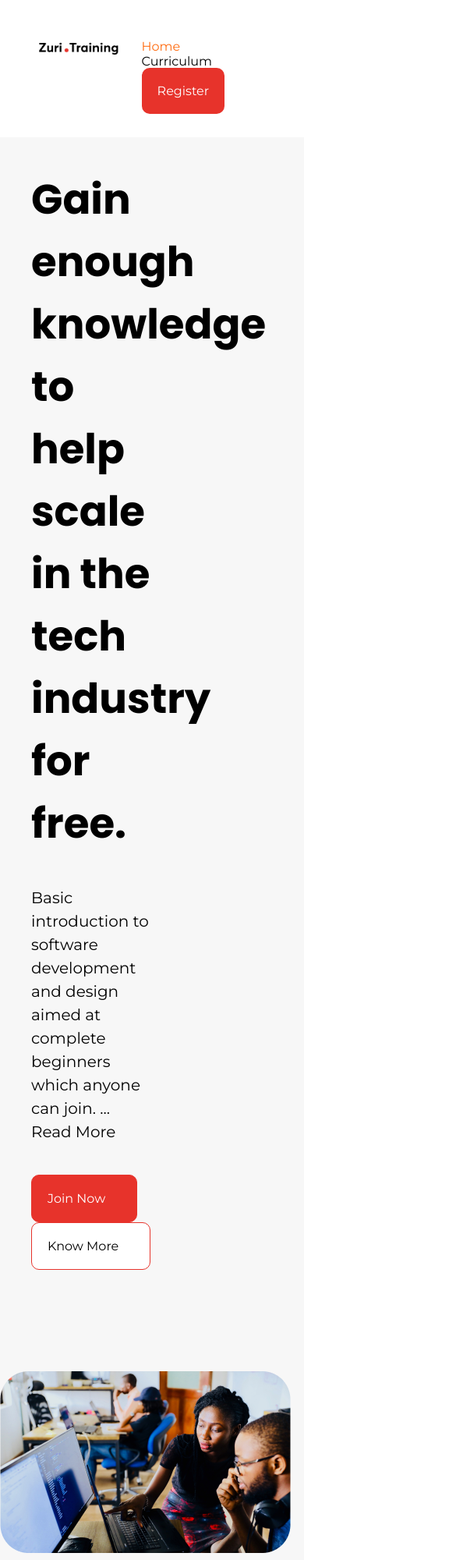
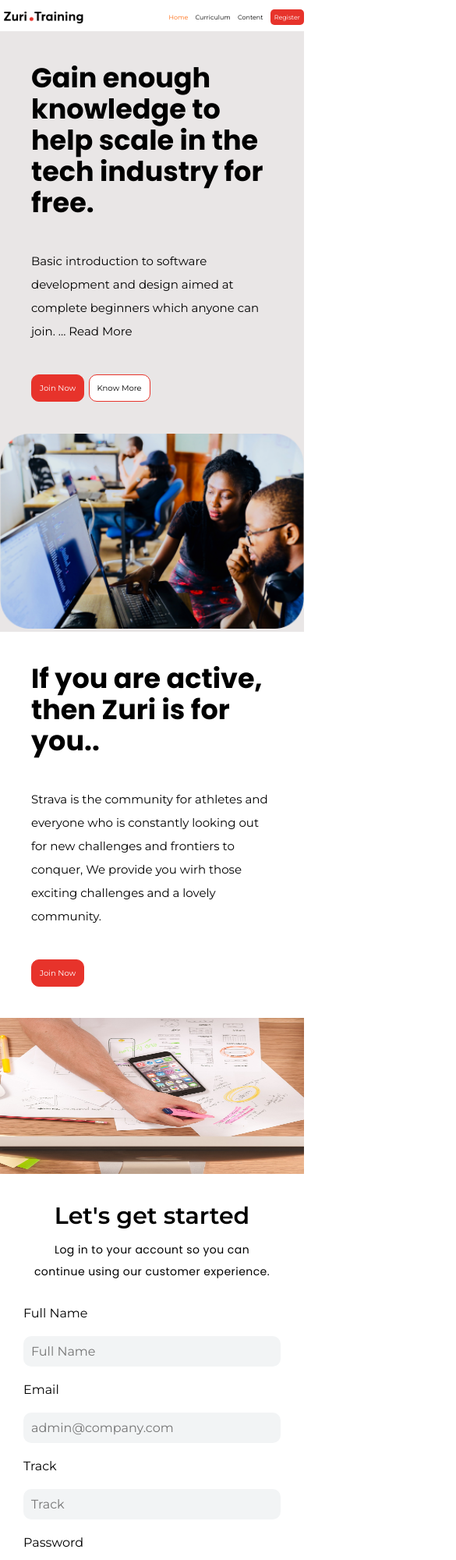
Before and after one commit to lekzikon/Team-Storm, a plain HTML site: page index.html in a window 390 px wide. Shown: the top 2000 px of the page at 78% size, 585 px wide, since content can reach past the window. Drawn offline with Linux system fonts and the light colour scheme.

Commit message:
responsive

```diff
--- a/index.html
+++ b/index.html
@@ -37,7 +37,6 @@
         </div>
     </div>
     </main>
-
     <main>
         <div class="bg-grey">
         <div class="section-one">
@@ -45,24 +44,26 @@
             <p>Strava is the community for athletes and everyone who is constantly looking out for new challenges and frontiers to conquer, We provide you wirh those exciting challenges and a lovely community.</p>
             <div class="buttons">
                 <button>Join Now</button>
+
             </div>
         </div>
-        <div class="aside-two">
+        <div class="aside section-two-img">
             <img src="images/section_two.png">
         </div>
     </div>
-</main>
-    <section>
+    </main>
+
+    <section class="bg-started">
         <img src="images/register-logo.png">
         <form>
-            <h1>Lets's get started</h1>
+            <h1>Let's get started</h1>
             <p>Log in to your account so you can continue using our customer experience.</p>
-            <label for="firstname">First Name</label>
-            <input type="text" placeholder="First Name">
-            <label for="lastname">Last Name</label>
-            <input type="text" placeholder="Last Name">
+            <label for="fullname">Full Name</label>
+            <input type="text" placeholder="Full Name">
             <label for="email">Email</label>
             <input type="email" placeholder="admin@company.com">
+            <label for="track">Track</label>
+            <input type="text" placeholder="Track">
             <label for="password">Password</label>
             <input type="password" placeholder="First Name">
             <button type="submit">SIGN UP</button>
@@ -89,11 +90,6 @@
                 <li>LinkedIn</li>
             </ul>
         </div>
-        <div class="footer-sign">
-            <p>Get Started</p>
-            <button>Sign up</button>
-            <button>Sign In</button>
-        </div>
     </footer>
 </body>
 </html>
--- a/style.css
+++ b/style.css
@@ -34,7 +34,7 @@ nav img{
     border-radius: 10px;
 }
 .bg-grey{
-    background-color:#F7F7F7;
+    background-color:#e9e6e6;
 }
 .section-one{
     padding: 20px;
@@ -126,6 +126,9 @@ form h1{
     text-align: center;
 
 }
+.bg-started{
+    background-color: white;
+}
 section img{
         height: 690px;
         width: 50%;
@@ -167,11 +170,15 @@ button[type="submit"]{
 .section-two-text{
     padding: 50px;
 }
-.section-two img{
-        float: right;
-        width: 40%;
-        height: 400px;
-        margin: 50px;
+.section-two-img img{
+    position: relative;
+    top: 90px;
+    float: right;
+    width: 30%;
+    padding: 40px;
+    height: 300px;
+    margin-top: 100px;
+    margin-right: 20px;
 
 }
 .aside-two img{
@@ -199,16 +206,74 @@ footer{
 .footer-sign ul li{
     padding-top: 10px;
 }
-footer button{
-    padding: 10px;
-    display: block;
-    margin-bottom: 10px;
-    border-radius: 10px;
-    /* border: 1px solid #E7332B; */
+/* MEDIA QUERIES
+for smaller devices like phones */
+@media only screen and (max-width: 768px){
+    nav {
+        display: flex;
+
+        padding: 10px 0;
+    }
+    nav img{
+        padding-left: 5px;
+    }
+    .nav-links a{
+        font-size: 8px;
+        margin-left: 5px;
+    }
+    .nav-links a:nth-child(4) {
+        padding: 5px;
+        border-radius: 5px;
+    }
+    .relative{
+        display: none;
+    }
+    .section-one{
+        width: 100%;
+    }
+    .section-one h1{
+        font-size: 35px;
+        line-height: 40px;
+    }
+    .section-one p {
+        padding: 20px;
+        letter-spacing: 2px;
+        font-family: Montserrat;
+        font-size: 15px;
+        letter-spacing: 0em;
+    }
+    .buttons button:nth-child(1),
+    .buttons button:nth-child(2){
+        padding: 10px;
+        margin-right: 1px;
+        font-size: 10px;
 }
-footer button:nth-child(1){
-    background-color:white ;
+.aside img {
+    height: 250px;
+    width: 100%;
+    border: 0;
+    margin-top: 1px;
+
 }
-footer button:nth-child(2){
-    background-color:#E7332B ;
+.section-two-img img{
+    display: none;
 }
+section img {
+    height: 200px;
+    width: 100%
+}
+form{
+        width: 100%;
+        height: 300px;
+        padding: 30px;
+}
+form h1 {
+    padding: 1px;
+    font-size: 30px;
+}
+footer{
+    position: relative;
+    top: 700px;
+    height: 200px;
+}
+}
```
